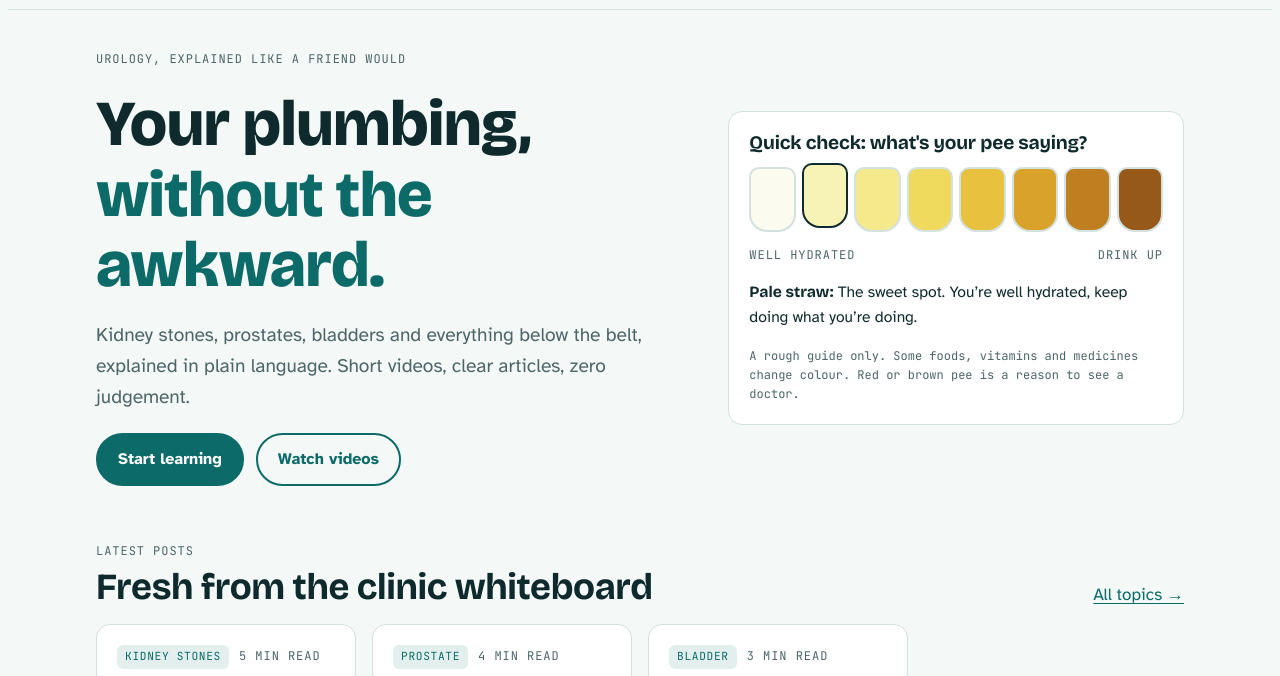
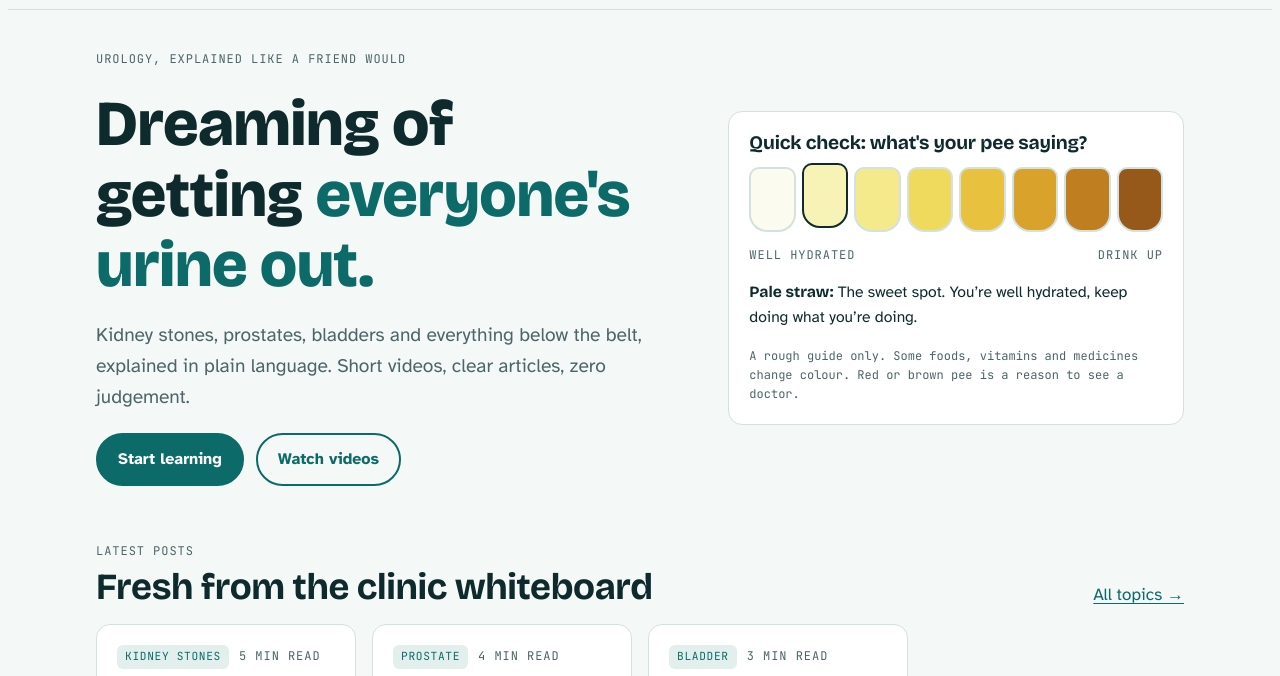
Before and after one commit to uroguy/uroguy-site, a plain HTML site: page index.html in a window 1280 px wide. Shown: the part 63-739 px from the top of the page. Drawn offline with nearby package versions, Linux system fonts and the light colour scheme.

Commit message:
Change home headline to Ken's new line
Co-Authored-By: Claude Opus 5.5 <noreply@anthropic.com>
Claude-Session: https://claude.ai/code/session_013KjW7SD1PNNJoRdf9JozRP

```diff
--- a/index.html
+++ b/index.html
@@ -221,7 +221,7 @@ footer.site .wrap { padding-block: 32px; display: grid; gap: 20px; }
   <div class="hero">
     <div class="stack" style="gap:20px">
       <span class="label">Urology, explained like a friend would</span>
-      <h1>Your plumbing, <em>without the awkward.</em></h1>
+      <h1>Dreaming of getting <em>everyone's urine out.</em></h1>
       <p class="lede">Kidney stones, prostates, bladders and everything below the belt, explained in plain language. Short videos, clear articles, zero judgement.</p>
       <div class="actions">
         <a class="btn btn-primary" href="#learn">Start learning</a>
```
Also changed, not shown: page.html (+1 -1 lines).
